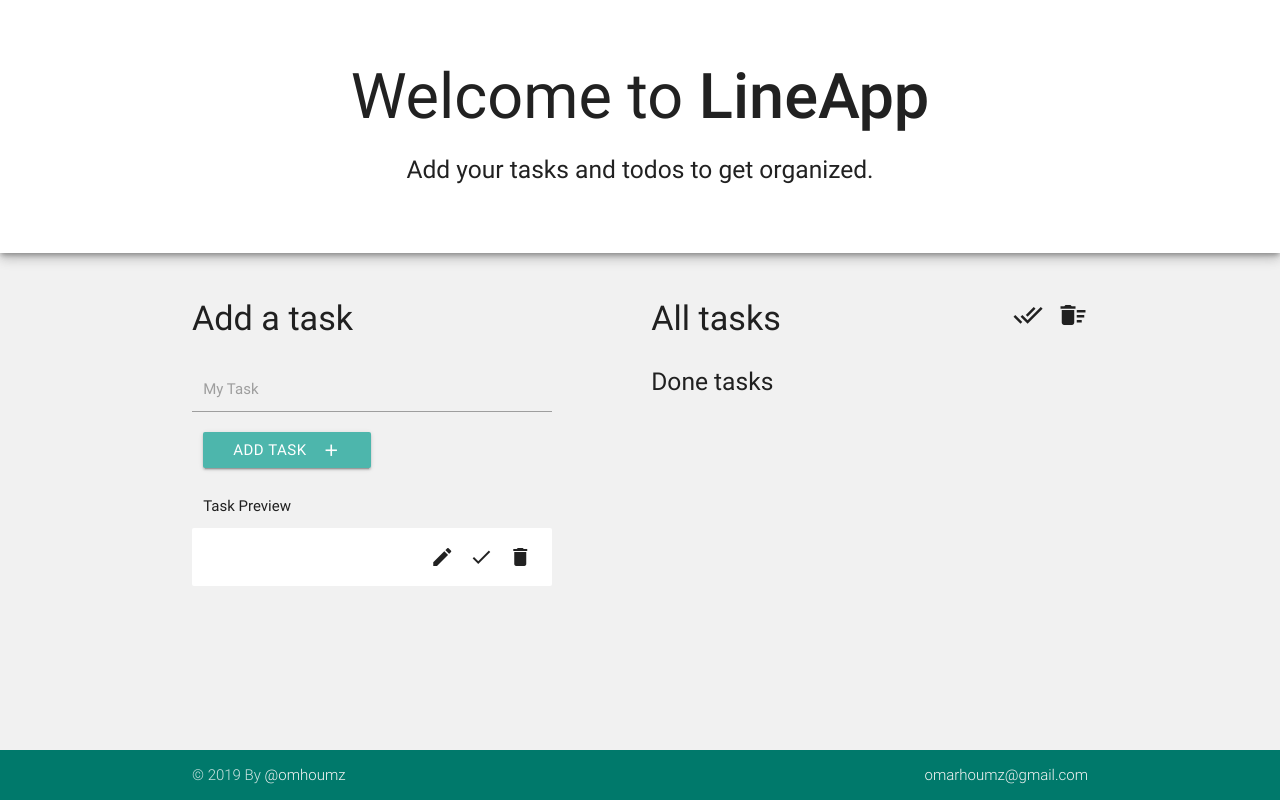
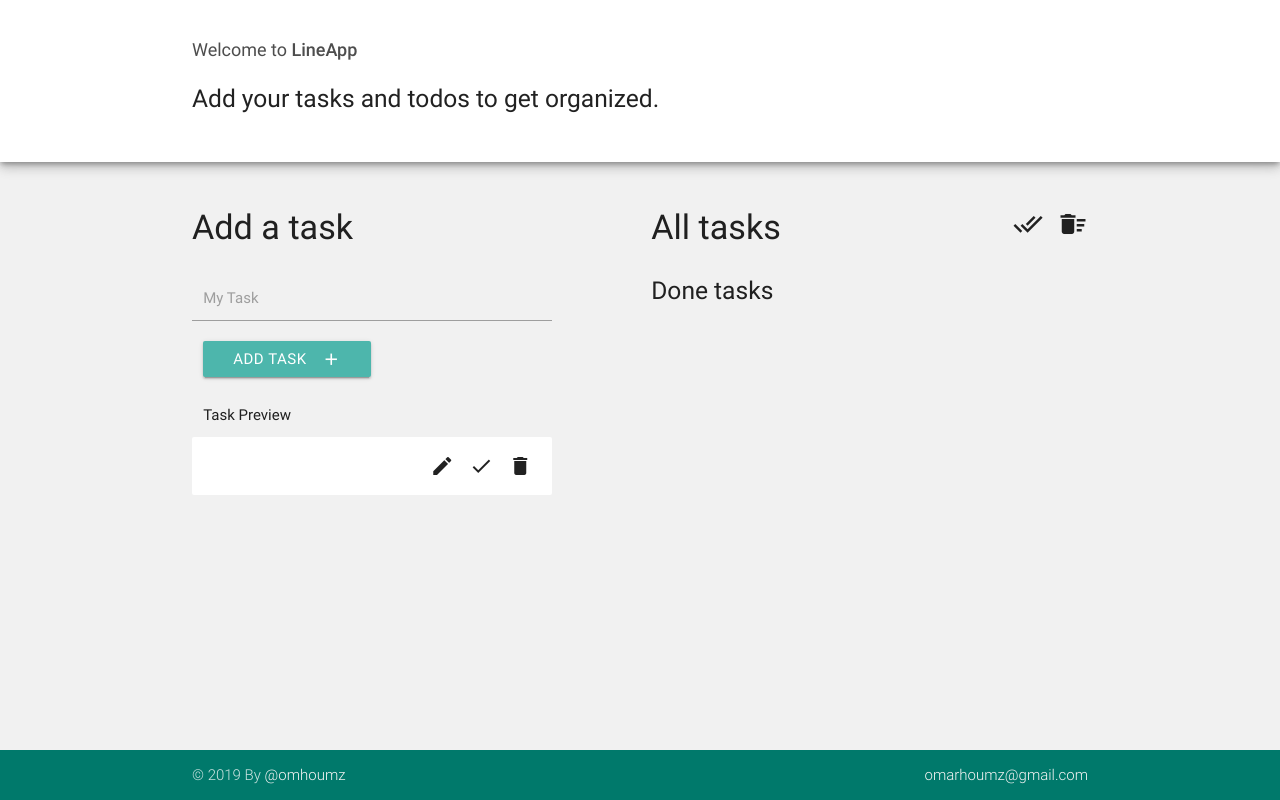
Before and after one commit to omarhoumz/lineapp, a React app: page / in a window 1280 px wide. Built offline with nearby package versions, Linux system fonts and the light colour scheme.

Commit message:
edit header style

```diff
--- a/src/LineApp.css
+++ b/src/LineApp.css
@@ -7,16 +7,21 @@ body,
 }
 main {
   flex: 1 0 auto;
+  padding-top: 30px;
 }
 .clear {
   clear: both;
 }
 .page-header {
   background-color: #ffffff;
-  margin-bottom: 30px;
 }
 .page-header .container {
-  padding: 30px 0 60px;
+  padding: 40px 0;
+}
+.page-header h1 {
+  margin-top: 0;
+  font-size: 1.2rem;
+  opacity: 0.8;
 }
 .add-task .input-field {
   padding-left: 0;
--- a/src/components/Header.js
+++ b/src/components/Header.js
@@ -1,13 +1,15 @@
-import React, { Component } from 'react';
-import '../LineApp.css';
+import React, { Component } from "react";
+import "../LineApp.css";
 
 class Header extends Component {
   render() {
     return (
       <header className="page-header z-depth-3">
         <div className="container">
-                    <h1 className="center-align">Welcome to <strong>LineApp</strong></h1>
-                    <h5 className="center-align">Add your tasks and todos to get organized.</h5>
+          <h1>
+            Welcome to <strong>LineApp</strong>
+          </h1>
+          <h5>Add your tasks and todos to get organized.</h5>
         </div>
       </header>
     );
```
Lines whose indentation alone changed are shown as unchanged.
